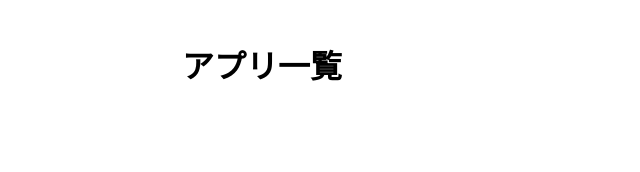
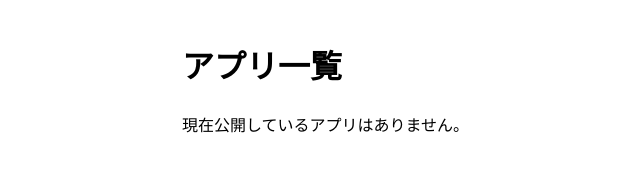
Before and after one commit to masahikom0310-ops/masahikom0310-ops.github.io, a plain HTML site: page index.html in a window 1280 px wide. Shown: the whole page, without its empty margins (138-778 px from the left). Drawn offline with Linux system fonts and the light colour scheme.

Commit message:
公開中のアプリ一覧を更新

```diff
--- a/index.html
+++ b/index.html
@@ -12,7 +12,6 @@
 </head>
 <body>
 <h1>アプリ一覧</h1>
-<ul>
-</ul>
+<p>現在公開しているアプリはありません。</p>
 </body>
 </html>
```
Also changed, not shown: 1 other file.
